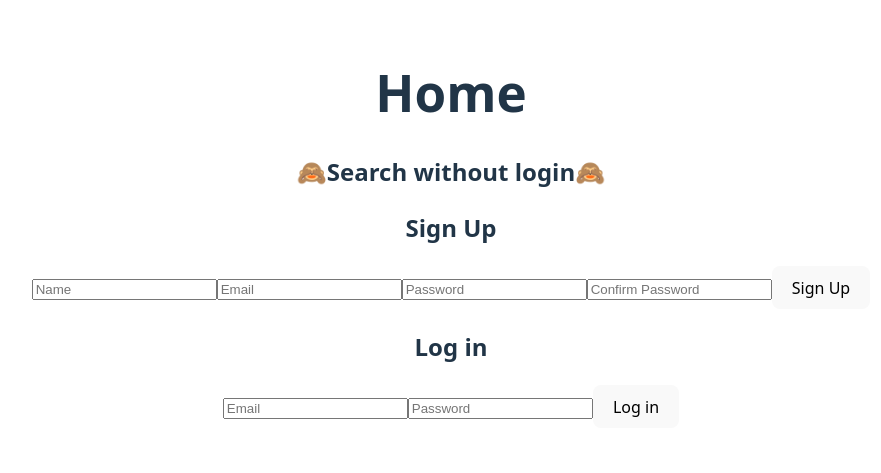
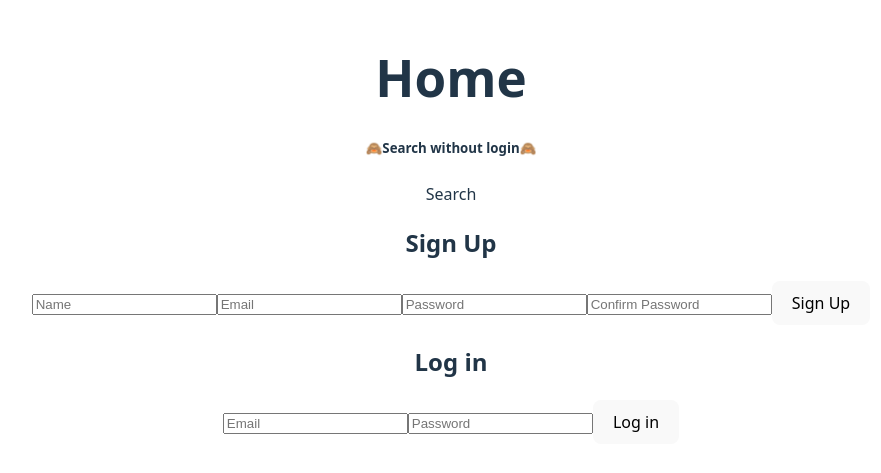
Before and after one commit to minami-77/my-dictionary-frontend, a React (Vite) app: page / in a window 1280 px wide. Shown: the part 171-644 px from the top of the page, without its empty margins (189-1070 px from the left). Built offline with nearby package versions, Linux system fonts and the light colour scheme.

Commit message:
add search component

```diff
--- /dev/null
+++ b/src/components/Search.jsx
@@ -0,0 +1,7 @@
+import React from 'react'
+
+export default function Search() {
+  return (
+    <div>Search</div>
+  )
+}
--- a/src/pages/Home/Home.jsx
+++ b/src/pages/Home/Home.jsx
@@ -1,14 +1,15 @@
 import React from 'react'
 import Signup from '../../components/Signup'
 import Login from '../../components/Login'
+import Search from '../../components/Search'
 
 export default function Home() {
   return (
     <>
       <h1>Home</h1>
 
-      <h2>🙈Search without login🙈</h2>
-
+      <h5>🙈Search without login🙈</h5>
+      <Search/>
       <Signup/>
       <Login/>
 
```
